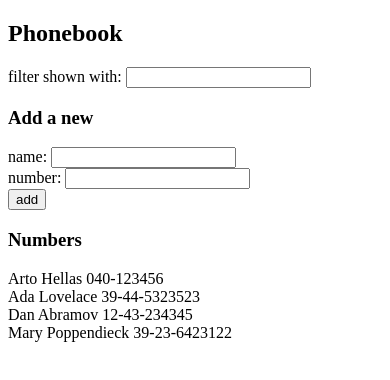
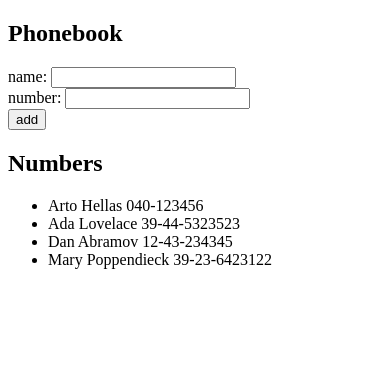
Before and after one commit to Henryabahenya/FullStackDevelopment, a React (Vite) app in the folder PART_2/PhoneBook/: page / in a window 390 px wide. Shown: the top 380 px of the page. Built offline with nearby package versions, Linux system fonts and the light colour scheme; data requests are answered from the project's data file.

Commit message:
Complete Phonebook Exercise 2.11.Step 6: fetch data from server with useEffect

```diff
--- /dev/null
+++ b/PART_2/PhoneBook/db.json
@@ -0,0 +1,24 @@
+{
+  "persons":[
+    {
+      "name": "Arto Hellas",
+      "number": "040-123456",
+      "id": "1"
+    },
+    {
+      "name": "Ada Lovelace",
+      "number": "39-44-5323523",
+      "id": "2"
+    },
+    {
+      "name": "Dan Abramov",
+      "number": "12-43-234345",
+      "id": "3"
+    },
+    {
+      "name": "Mary Poppendieck",
+      "number": "39-23-6423122",
+      "id": "4"
+    }
+  ]
+}
--- a/PART_2/PhoneBook/package.json
+++ b/PART_2/PhoneBook/package.json
@@ -7,9 +7,11 @@
     "dev": "vite",
     "build": "vite build",
     "lint": "eslint .",
-    "preview": "vite preview"
+    "preview": "vite preview",
+    "server":"json-server -p 3002 db.json"
   },
   "dependencies": {
+    "axios": "^1.15.0",
     "react": "^19.2.4",
     "react-dom": "^19.2.4"
   },
@@ -22,6 +24,7 @@
     "eslint-plugin-react-hooks": "^7.0.1",
     "eslint-plugin-react-refresh": "^0.5.2",
     "globals": "^17.4.0",
+    "json-server": "^1.0.0-beta.15",
     "vite": "^8.0.4"
   }
 }
--- a/PART_2/PhoneBook/src/App.jsx
+++ b/PART_2/PhoneBook/src/App.jsx
@@ -1,102 +1,48 @@
-
-import { useState } from 'react'
-
-const Filter = ({ value, onChange }) => {
-  console.log('Filter component rendering with value:', value)
-  return (
-    <div>
-      filter shown with: <input value={value} onChange={onChange} />
-    </div>
-  )
-}
-
-const PersonForm = ({ onSubmit, nameValue, nameChange, numberValue, numberChange }) => {
-  console.log('PersonForm rendering for:', nameValue)
-  return (
-    <form onSubmit={onSubmit}>
-      <div>name: <input value={nameValue} onChange={nameChange} /></div>
-      <div>number: <input value={numberValue} onChange={numberChange} /></div>
-      <div><button type="submit">add</button></div>
-    </form>
-  )
-}
-
-const Persons = ({ personsToShow }) => {
-  console.log('Persons list rendering, count:', personsToShow.length)
-  return (
-    <div>
-      {personsToShow.map(person =>
-        <div key={person.id}>{person.name} {person.number}</div>
-      )}
-    </div>
-  )
-}
-
+import { useState, useEffect } from 'react'
+import axios from 'axios'
 
 const App = () => {
-  const [persons, setPersons] = useState([
-    { name: 'Arto Hellas', number: '040-123456', id: 1 },
-    { name: 'Ada Lovelace', number: '39-44-5323523', id: 2 },
-    { name: 'Dan Abramov', number: '12-43-234345', id: 3 },
-    { name: 'Mary Poppendieck', number: '39-23-6423122', id: 4 }
-  ])
+  const [persons, setPersons] = useState([])
   const [newName, setNewName] = useState('')
   const [newNumber, setNewNumber] = useState('')
-  const [filterName, setFilterName] = useState('')
 
-  const handleNameChange = (event) => {
-    setNewName(event.target.value)
-  }
-
-  const handleNumberChange = (event) => {
-    setNewNumber(event.target.value)
-  }
-
-  const handleFilterChange = (event) => {
-    setFilterName(event.target.value)
-  }
+  useEffect(() => {
+    console.log('effect triggered')
+    axios
+      .get('http://localhost:3002/persons')
+      .then(response => {
+        console.log('promise fulfilled')
+        setPersons(response.data)
+      })
+  }, [])
 
   const addPerson = (event) => {
     event.preventDefault()
-    if (persons.some(person => person.name === newName)) {
-      alert(`${newName} is already added to phonebook`)
-      return
-    }
 
-    const personObject = {
+    const nameObject = {
       name: newName,
       number: newNumber,
-      id: persons.length + 1
+      id: String(persons.length + 1)
     }
-
-    console.log('App adding person:', personObject)
-    setPersons(persons.concat(personObject))
+    setPersons(persons.concat(nameObject))
     setNewName('')
     setNewNumber('')
   }
 
-  const personsToShow = filterName === ''
-    ? persons
-    : persons.filter(person =>
-        person.name.toLowerCase().includes(filterName.toLowerCase())
-      )
-
   return (
     <div>
       <h2>Phonebook</h2>
-      <Filter value={filterName} onChange={handleFilterChange} />
-
-      <h3>Add a new</h3>
-      <PersonForm
-        onSubmit={addPerson}
-        nameValue={newName}
-        nameChange={handleNameChange}
-        numberValue={newNumber}
-        numberChange={handleNumberChange}
-      />
-
-      <h3>Numbers</h3>
-      <Persons personsToShow={personsToShow} />
+      <form onSubmit={addPerson}>
+        <div>name: <input value={newName} onChange={(e) => setNewName(e.target.value)} /></div>
+        <div>number: <input value={newNumber} onChange={(e) => setNewNumber(e.target.value)} /></div>
+        <div><button type="submit">add</button></div>
+      </form>
+      <h2>Numbers</h2>
+      <ul>
+        {persons.map(person =>
+          <li key={person.id}>{person.name} {person.number}</li>
+        )}
+      </ul>
     </div>
   )
 }
```
Also changed, not shown: 1 other file (tests, documents, lock files or other folders).
